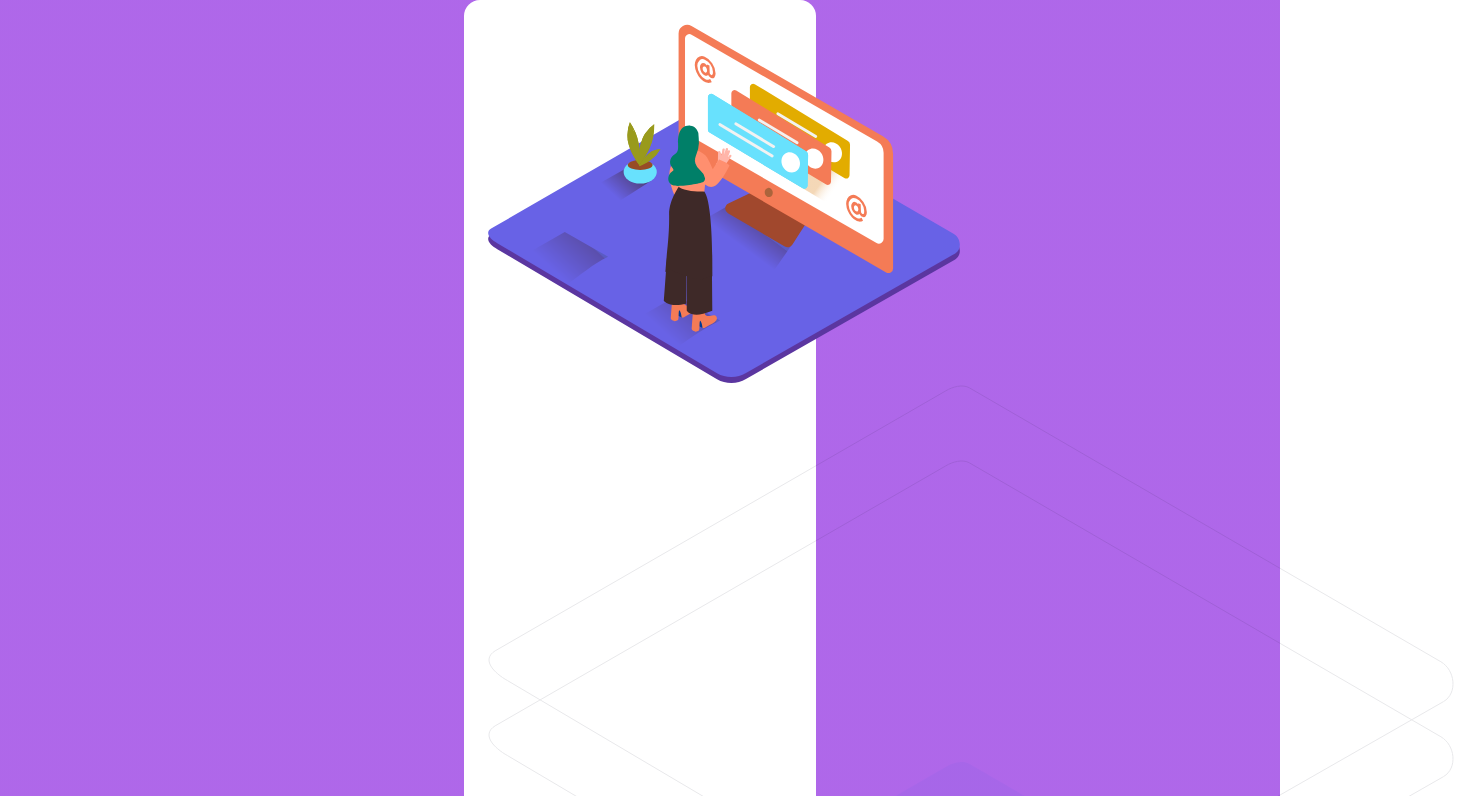
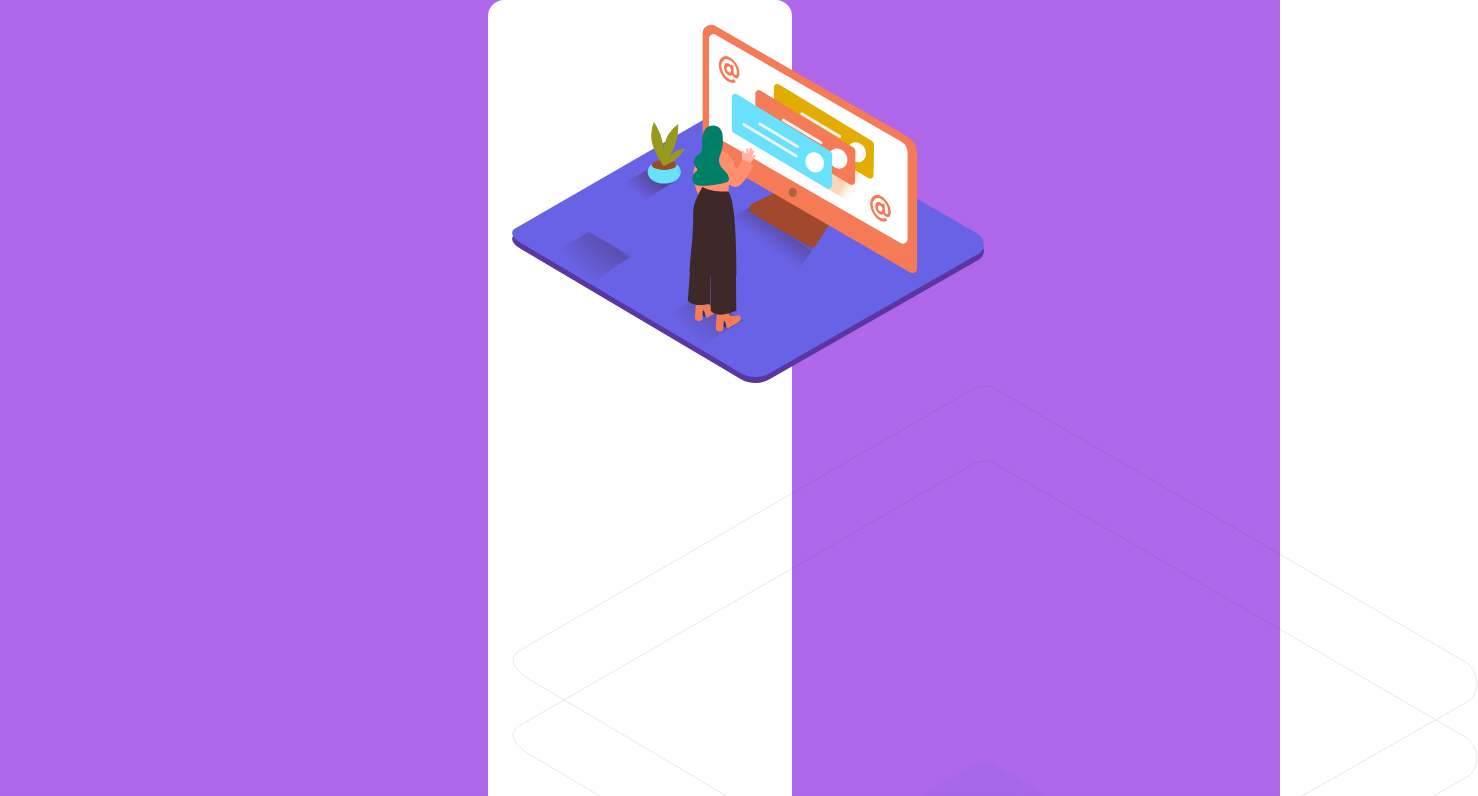
Before and after one commit to JaeHJung/faq-accordion-card-main, a plain HTML site: page index.html in a window 1280 px wide. Shown: the top 796 px of the page, 1478 px wide, since content can reach past the window. Drawn offline with Linux system fonts and the light colour scheme.

Commit message:
updated max-width

```diff
--- a/styles.css
+++ b/styles.css
@@ -40,7 +40,7 @@ div input:checked + label {
 .container {
 	position: relative;
 	background-color: white;
-	max-width: 22rem;
+	max-width: 19rem;
 	border-radius: 1rem;
 	padding: 1.5rem;
 }
```
